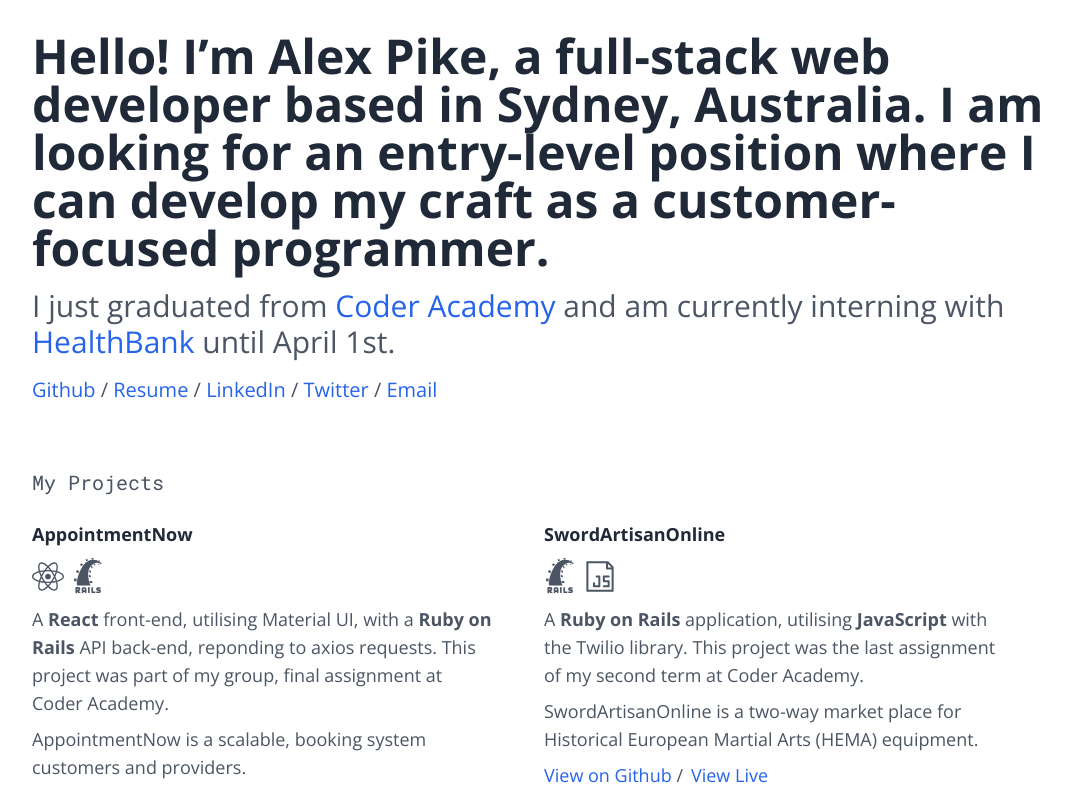
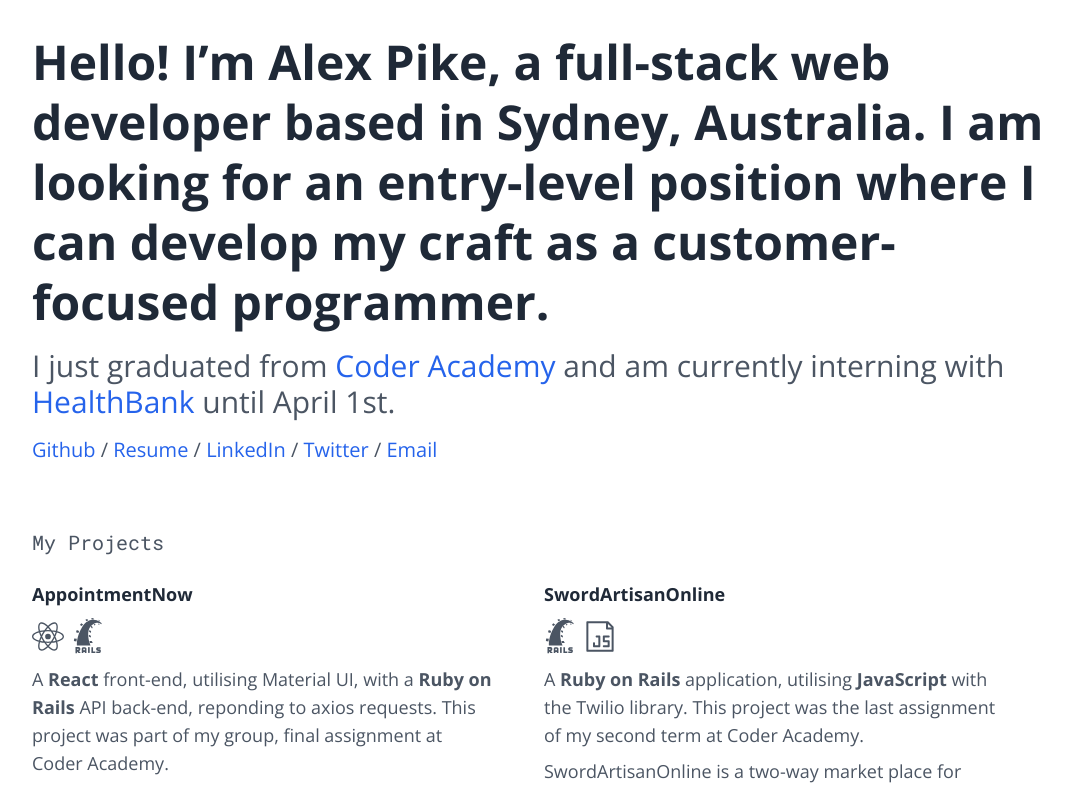
Before and after one commit to theRamenWithin/portfolio-feb-21, a React (Create React App) app: page / in a window 1280 px wide. Shown: the top 790 px of the page, without its empty margins (96-1167 px from the left). Built offline with nearby package versions, Linux system fonts and the light colour scheme.

Commit message:
Fixed line spacing in lead text at max viewport

```diff
--- a/src/App.js
+++ b/src/App.js
@@ -13,7 +13,7 @@
       {/* Content container */}
       <div className="pt-8 pb-8 h-full w-4/5 max-w-screen-xl">
         {/* Lead text */}
-        <section className="md:text-5xl sm:text-4xl text-3xl font-bold text-gray-800 leading-tight mb-4">
+        <section className="md:text-5xl md:leading-tight sm:text-4xl text-3xl font-bold text-gray-800 mb-4">
           Hello! I’m Alex Pike, a full-stack web developer based in Sydney,
           Australia. I am looking for an entry-level position where I can
           develop my craft as a customer-focused programmer.
```
